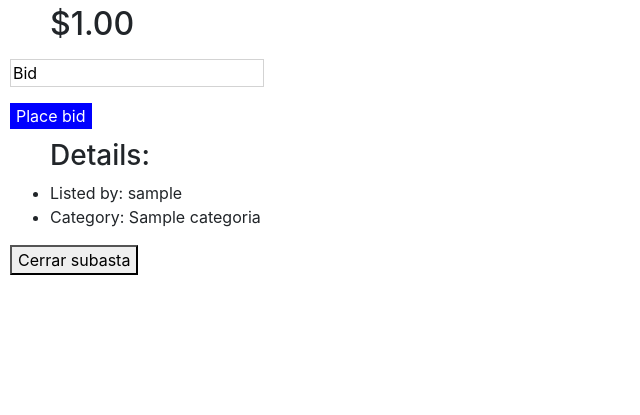
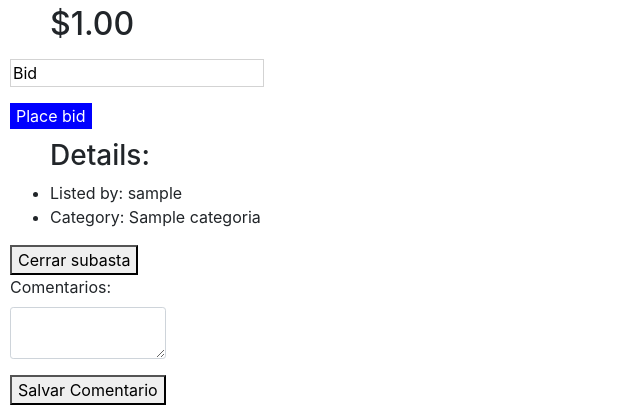
Before and after one commit to irenediaz1974/web50, a Django app: page /1 in a window 1280 px wide. Shown: the part 472-887 px from the top of the page, without its empty margins (0-640 px from the left). Before the commit the page ends 747 px from the top, so only its background shows below. Run offline with Django 3.2, Linux system fonts and the light colour scheme; a user stored in the database is signed in; tables that the repository leaves empty hold one stand-in row (values such as "Sample post"); grey boxes marked "Sample" are stand-in pictures.

Commit message:
comentario

```diff
--- a/projects/2020/x/commerce/auctions/forms.py
+++ b/projects/2020/x/commerce/auctions/forms.py
@@ -65,7 +65,7 @@ class Oferta_form(forms.ModelForm):
     )
     o_monto = forms.CharField(
         initial="Bid",
-        label='',  # This hides the label
+        label='',
         widget=forms.TextInput(attrs={
             'placeholder': 'Bid',
             'style': 'border: 1px solid lightgray;'  # This sets the border color to gray
@@ -82,7 +82,10 @@ class Subastado_form(forms.ModelForm):
         fields = '__all__'
 
 class Coment_form(forms.ModelForm):
+    s_coment= forms.CharField(label="Comentarios", required=True,
+                widget=forms.Textarea(attrs={'class':
+                'form-control form-control-sm', 'id':'s_coment', 'cols': 10, 'rows': 2}))
     class Meta:
         model = Comentario
         fields = '__all__'
-        exclude = ['id_user', 'id_subasta', 'c_fecha']
+        exclude = ['id_user', 'id_producto', 'c_fecha']
--- a/projects/2020/x/commerce/auctions/models.py
+++ b/projects/2020/x/commerce/auctions/models.py
@@ -56,7 +56,7 @@ class Oferta(models.Model):
     o_fecha=models.DateTimeField(default=aware_datetime)
 
 class Subastado(models.Model):
-    won_user = models.ForeignKey(User, on_delete=models.CASCADE, related_name="user_won_auctions", null=True)
+    won_user = models.ForeignKey(User, on_delete=models.CASCADE, related_name="user_won_auctions" )
     id_subasta=models.ForeignKey(Subasta,on_delete=models.CASCADE,related_name="subasta")
     id_producto=models.ForeignKey(Producto,on_delete=models.CASCADE,related_name="producto_subastado")
 
@@ -70,7 +70,7 @@ class Subastado(models.Model):
 
 class Comentario(models.Model):
     s_coment=models.TextField()
-    id_subasta=models.ForeignKey(Subasta,on_delete=models.CASCADE,related_name="Subasta_comentario")
+    id_producto=models.ForeignKey(Producto,on_delete=models.CASCADE,related_name="producto_comentario", null=True)
     id_user=models.ForeignKey(User, on_delete=models.CASCADE,related_name="user_comentario")
     c_fecha=models.DateTimeField(default=aware_datetime)
 
--- a/projects/2020/x/commerce/auctions/static/auctions/styles.css
+++ b/projects/2020/x/commerce/auctions/static/auctions/styles.css
@@ -56,3 +56,8 @@ a:hover {
     border: none;
     color: white
   }
+
+.columna_derecha {
+    display: flex;
+    align-items: right;
+}
--- a/projects/2020/x/commerce/auctions/templates/auctions/products.html
+++ b/projects/2020/x/commerce/auctions/templates/auctions/products.html
@@ -60,17 +60,24 @@
                 <li>Category: {{producto.id_cat}}</li>
             </div>
         </ul>
-
-
+        {% if es_dueno %}
+            <form method="post" action="{% url 'close_bid' producto.id %}">
+                {% csrf_token %}
+                <button type="submit">Cerrar subasta</button>
+            </form>
+        {% endif %}
+        {% if user.is_authenticated %}
+            <div class ="columna_derecha">
+                <form action="{% url 'comentario' producto.id %}" method="post" >
+                    {% csrf_token %}
+                    {{ coment_form.as_p }}
+                    <button type="submit">Salvar Comentario</button>
+                </form>
+            </div>
+        {% endif %}
     {% else %}
          <p>Error en detalle del producto.</p>
     {% endif %}
 
-    {% if es_dueno %}
-        <form method="post" action="{% url 'close_bid' producto.id %}">
-            {% csrf_token %}
-            <button type="submit">Cerrar subasta</button>
-        </form>
-    {% endif %}
 
 {% endblock %}
--- a/projects/2020/x/commerce/auctions/urls.py
+++ b/projects/2020/x/commerce/auctions/urls.py
@@ -16,7 +16,8 @@ urlpatterns = [
     path("<int:producto_id>", views.products, name='products'),
     path('add_watchlist/<int:producto_id>/', views.add_watchlist, name='add_watchlist'),
     path('remove_watchlist/<int:producto_id>/', views.remove_watchlist, name='remove_watchlist'),
-    path("register", views.register, name="register")
+    path("register", views.register, name="register"),
+    path("comentario/<int:producto_id>/", views.comentario, name="comentario")
 ]
 
 if settings.DEBUG:
--- a/projects/2020/x/commerce/auctions/views.py
+++ b/projects/2020/x/commerce/auctions/views.py
@@ -4,8 +4,8 @@ from django.db import IntegrityError
 from django.http import HttpResponse, HttpResponseRedirect, Http404, HttpResponseBadRequest
 from django.shortcuts import render, redirect,  get_object_or_404
 from django.urls import reverse
-from .forms import Producto_form, Categoria_form, Imagen_form, Subasta_form, Oferta_form
-from .models import User , Producto , Subasta, Imagen, Watchlist, Oferta, Subastado
+from .forms import Producto_form, Categoria_form, Imagen_form, Subasta_form, Oferta_form, Coment_form
+from .models import User , Producto , Subasta, Imagen, Watchlist, Oferta, Subastado, Comentario
 from django.contrib import messages
 from django.conf import settings
 from django.db.models import Max
@@ -100,6 +100,7 @@ def products(request,producto_id):
         context = {
                     'producto': producto,
                     'oferta_form': Oferta_form(),
+                    'coment_form': Coment_form(),
                     'max_bid': max_bid,
                     'is_in_watchlist': is_in_watchlist,
                     'MEDIA_URL': settings.MEDIA_URL,
@@ -172,6 +173,24 @@ def close_bid(request, producto_id):
         messages.error(request, "No hay ofertas en esta subasta.")
     return redirect('products', producto_id=producto_id)
 
+
+def comentario(request, producto_id):
+    producto = get_object_or_404(Producto, id=producto_id)
+    if request.method == "POST" and request.user.is_authenticated:
+        coment_form = Coment_form(request.POST)
+        if coment_form.is_valid():
+            Comentario.objects.create(
+                        id_user=request.user,
+                        id_producto=producto
+                    )
+            coment_form.save()
+            messages.success(request, 'Comentario saved successfully!')
+        else:
+             print(coment_form.errors)  # errores de comentario
+
+    return redirect('products', producto_id=producto_id)
+
+
 # Vistas que venian con el ejercicio
 
 def login_view(request):
```
Also changed, not shown: projects/2020/x/commerce/auctions/migrations/0011_remove_comentario_id_subasta_comentario_id_producto_and_more.py (added).
